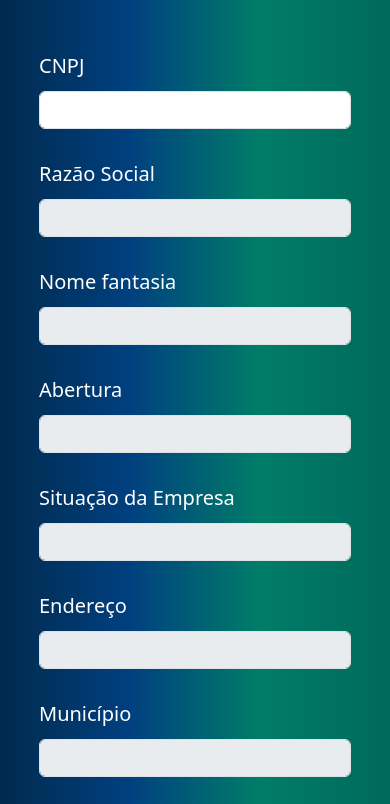
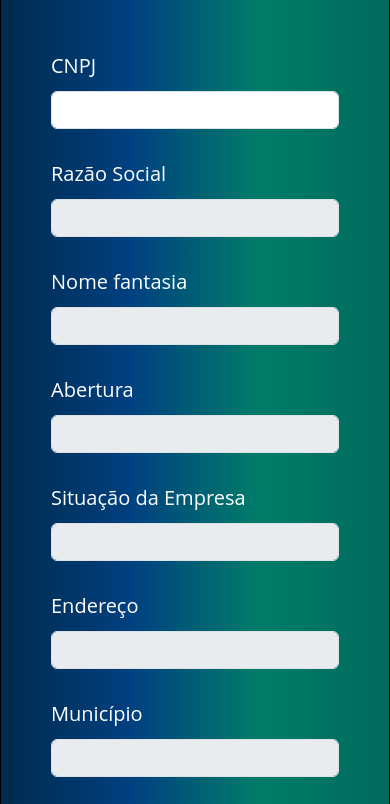
Before and after one commit to Aislann/ConsultaAPI_CNPJ, a plain HTML site: page index.html in a window 390 px wide. Shown: the part 256-1060 px from the top of the page. Drawn offline with nearby package versions, Linux system fonts and the light colour scheme.

Commit message:
Add files via upload

```diff
--- a/assets/css/style.css
+++ b/assets/css/style.css
@@ -1,4 +1,14 @@
+*{
+    margin: 0;
+    padding: 0;
+    box-sizing: border-box;
+    font-family: 'Open Sans', sans-serif;
+}
+
 body {
+    /* display: flex;
+    align-items: center;
+    justify-content: center; */
     color: white;
     margin-top: 50px;
     background-image: linear-gradient(to right, #002A4D, #004080, #007d68, #00695c);
@@ -30,3 +40,10 @@ body label{
     border-radius: 20px;
     box-shadow: 0 0 15px rgba(0, 0, 0, 0.5);
 }
+
+/* Deixando responsivo */
+@media only screen and (max-width: 768px) {
+    .row {
+        --bs-gutter-x: 0;
+    }
+}
```
